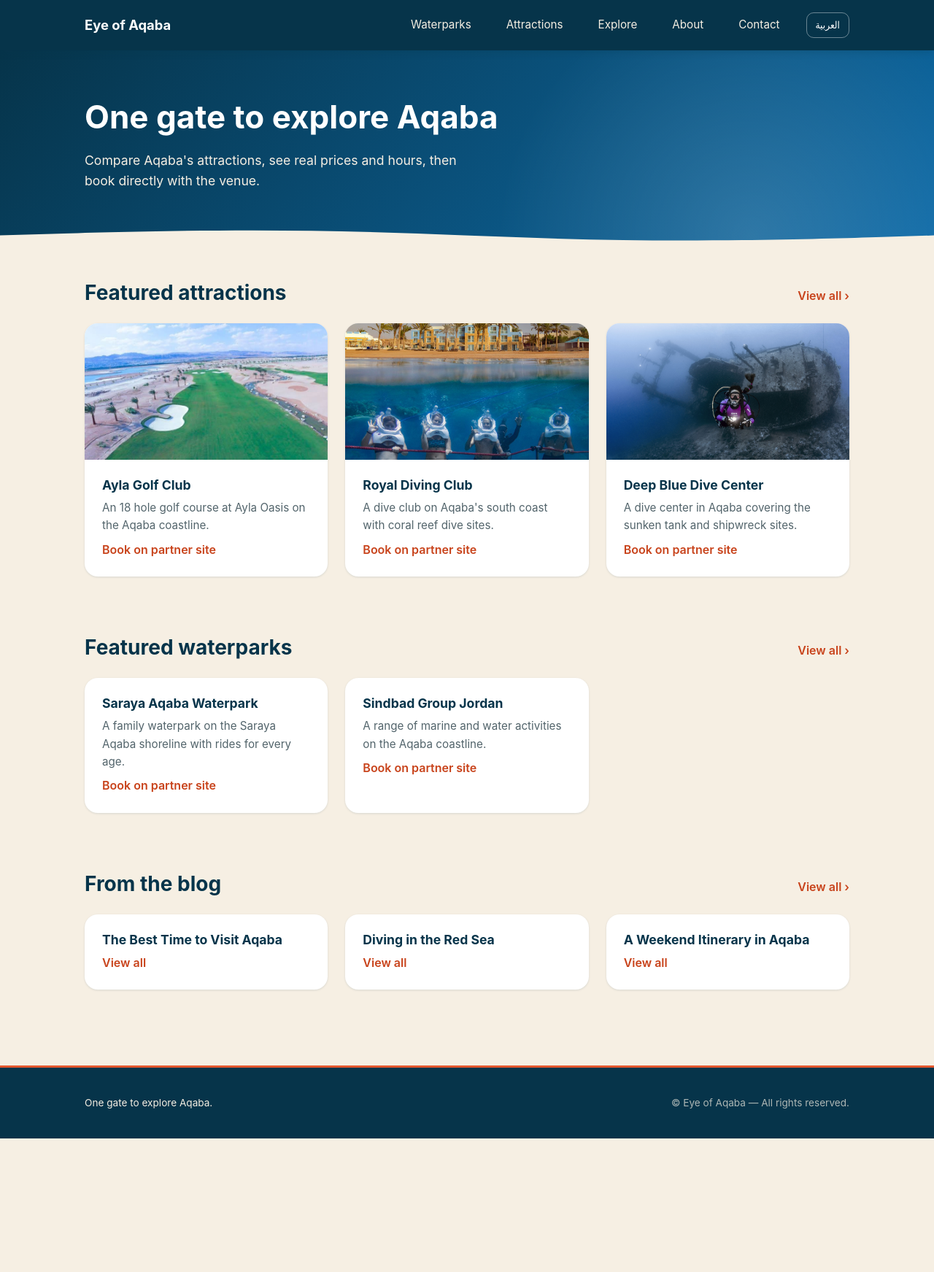
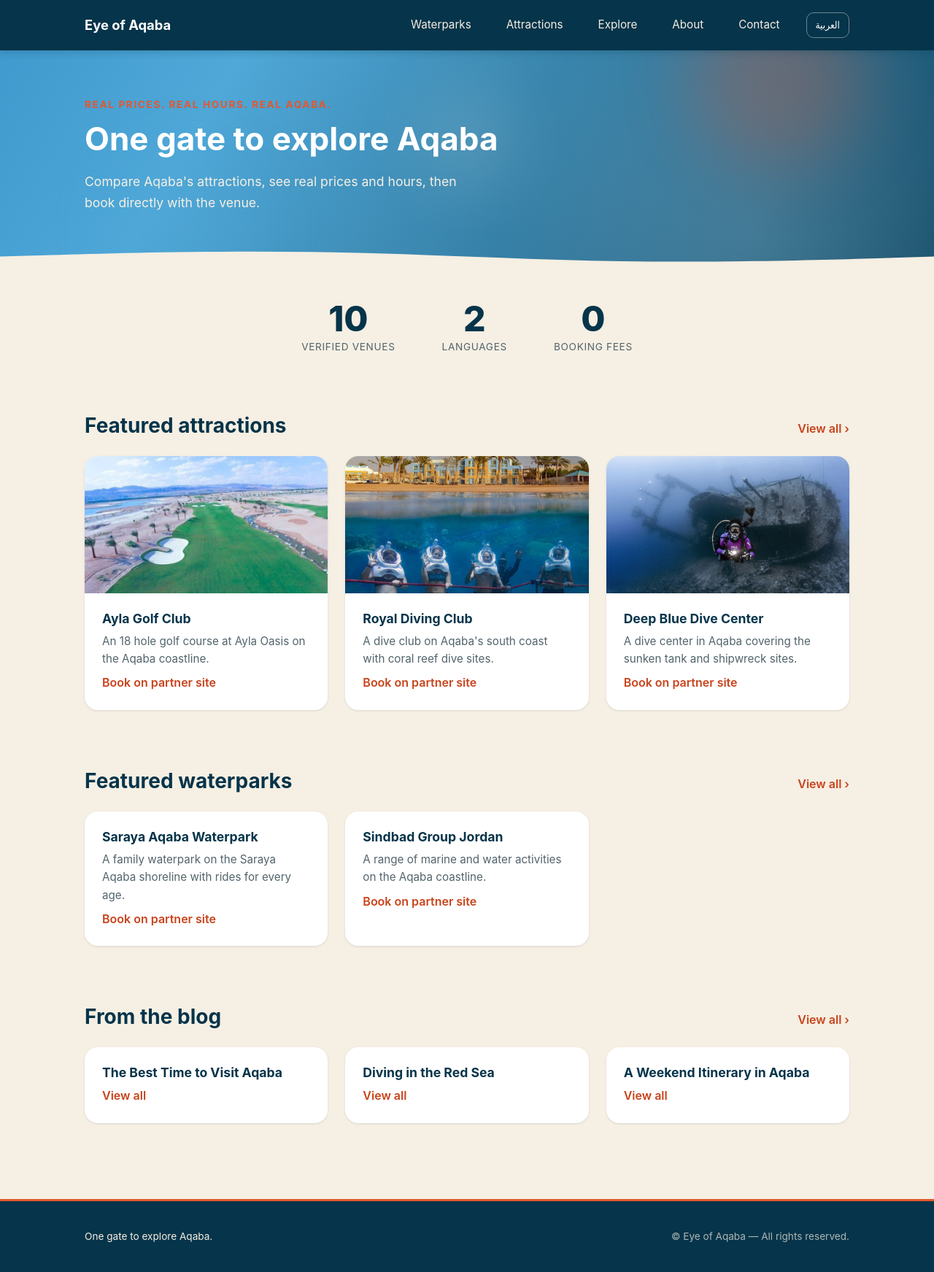
Before and after one commit to AhmadAZ5/AqabaEye, a FastAPI app: page /en/ in a window 1280 px wide. Shown: the whole page at 73% size. Before the commit the page ends 1560 px from the top, so only its background shows below. Run offline with FastAPI, Linux system fonts and the light colour scheme.

Commit message:
Add hero animation, a hook line, animated stats, and scroll-reveal cards
Hero now has a slowly drifting gradient background, three floating
blurred orbs, and a punchy kicker line above the headline ("Real
prices. Real hours. Real Aqaba."). Added an animated stats strip
under the hero with a real, honest venue count (currently 10) instead
of made-up numbers. Every card grid site-wide now cascades in with a
staggered fade/slide as it scrolls into view, and card photos zoom
slightly on hover. Everything respects prefers-reduced-motion and
degrades to fully visible with no JS.

```diff
--- a/Code/backend/main.py
+++ b/Code/backend/main.py
@@ -102,9 +102,10 @@
     featured = [w for w in waterparks if w["is_published"] and w["is_featured"]]
     featured_attractions = [a for a in attractions if a["is_published"] and a["is_featured"]]
     latest_posts = [p for p in posts if p["is_published"]][:3]
+    total_venues = len([w for w in waterparks if w["is_published"]]) + len([a for a in attractions if a["is_published"]])
     return render(
         request, "home.html", lang, featured=featured, featured_attractions=featured_attractions,
-        latest_posts=latest_posts,
+        latest_posts=latest_posts, total_venues=total_venues,
     )
 
 
--- a/Code/frontend/static/css/main.css
+++ b/Code/frontend/static/css/main.css
@@ -181,13 +181,74 @@
   background: rgba(255, 255, 255, 0.1);
 }
 
-/* Hero, the glow blob and the wave at the bottom are just decoration so they sit behind the real text */
+/* Hero, the glow blob and the wave at the bottom are just decoration so they sit behind the real text.
+   background-size bigger than 100% plus the shifting position is what makes the gradient slowly drift. */
 .hero {
   position: relative;
-  background: linear-gradient(135deg, var(--color-sea-deep), var(--color-sea));
+  background: linear-gradient(120deg, var(--color-sea-deep), var(--color-sea), var(--color-sea-light), var(--color-sea-deep));
+  background-size: 300% 300%;
+  animation: heroGradientDrift 16s ease-in-out infinite;
   color: var(--color-white);
   padding-block: var(--space-5);
   overflow: hidden;
+}
+
+@keyframes heroGradientDrift {
+  0%, 100% { background-position: 0% 50%; }
+  50% { background-position: 100% 50%; }
+}
+
+/* three soft blurred circles that drift up and down forever, purely decorative */
+.hero__orb {
+  position: absolute;
+  border-radius: 50%;
+  filter: blur(50px);
+  pointer-events: none;
+  animation: heroOrbFloat 9s ease-in-out infinite;
+}
+
+.hero__orb--1 {
+  width: 240px;
+  height: 240px;
+  background: var(--color-coral);
+  opacity: 0.28;
+  top: -70px;
+  inset-inline-end: 8%;
+}
+
+.hero__orb--2 {
+  width: 180px;
+  height: 180px;
+  background: var(--color-sea-light);
+  opacity: 0.3;
+  bottom: -50px;
+  inset-inline-start: 12%;
+  animation-delay: 3s;
+}
+
+.hero__orb--3 {
+  width: 130px;
+  height: 130px;
+  background: var(--color-sand);
+  opacity: 0.16;
+  top: 20%;
+  inset-inline-start: 45%;
+  animation-delay: 5.5s;
+}
+
+@keyframes heroOrbFloat {
+  0%, 100% { transform: translate(0, 0); }
+  50% { transform: translate(14px, -22px); }
+}
+
+@media (prefers-reduced-motion: reduce) {
+  .hero {
+    animation: none;
+  }
+
+  .hero__orb {
+    animation: none;
+  }
 }
 
 .hero::before {
@@ -226,6 +287,66 @@
   max-width: 50ch;
   color: var(--color-sand);
   font-size: 1.1rem;
+}
+
+.hero__kicker {
+  text-transform: uppercase;
+  letter-spacing: 0.12em;
+  font-size: 0.85rem;
+  font-weight: 700;
+  color: var(--color-coral);
+  margin: 0 0 var(--space-1);
+}
+
+/* the three big numbers under the hero */
+.stats {
+  display: flex;
+  justify-content: center;
+  gap: var(--space-5);
+  flex-wrap: wrap;
+  padding-block: var(--space-4);
+  text-align: center;
+}
+
+.stats__item {
+  display: flex;
+  flex-direction: column;
+  gap: 0.2rem;
+}
+
+.stats__number {
+  font-size: clamp(2rem, 5vw, 3rem);
+  font-weight: 800;
+  color: var(--color-sea-deep);
+  line-height: 1;
+}
+
+.stats__label {
+  font-size: 0.85rem;
+  color: var(--color-ink-soft);
+  text-transform: uppercase;
+  letter-spacing: 0.05em;
+}
+
+/* fades and slides up once scrolled into view, js adds "revealed", see main.js.
+   without js html never gets the "js" class so everything just stays visible. */
+html.js .reveal {
+  opacity: 0;
+  transform: translateY(24px);
+  transition: opacity 0.6s ease, transform 0.6s ease;
+}
+
+html.js .reveal.revealed {
+  opacity: 1;
+  transform: translateY(0);
+}
+
+@media (prefers-reduced-motion: reduce) {
+  html.js .reveal {
+    opacity: 1;
+    transform: none;
+    transition: none;
+  }
 }
 
 /* Sections */
@@ -319,6 +440,17 @@
   aspect-ratio: 16 / 9;
   object-fit: cover;
   display: block;
+  transition: transform 0.4s ease;
+}
+
+.card:hover .card__media {
+  transform: scale(1.06);
+}
+
+@media (prefers-reduced-motion: reduce) {
+  .card__media {
+    transition: none;
+  }
 }
 
 /* same deal but bigger, for the single detail page at the top of a waterpark or post */
--- a/Code/frontend/static/js/main.js
+++ b/Code/frontend/static/js/main.js
@@ -19,6 +19,72 @@
   });
 });
 
+// fades/slides .reveal elements in once they scroll into view, used for cards
+// and the hero/stats content. no IntersectionObserver support just shows
+// everything immediately instead of leaving it stuck invisible.
+document.addEventListener("DOMContentLoaded", () => {
+  const revealEls = document.querySelectorAll(".reveal");
+  if (!revealEls.length) {
+    return;
+  }
+
+  if (!("IntersectionObserver" in window)) {
+    revealEls.forEach((el) => el.classList.add("revealed"));
+    return;
+  }
+
+  const observer = new IntersectionObserver(
+    (entries) => {
+      entries.forEach((entry) => {
+        if (entry.isIntersecting) {
+          entry.target.classList.add("revealed");
+          observer.unobserve(entry.target);
+        }
+      });
+    },
+    { threshold: 0.15 }
+  );
+
+  revealEls.forEach((el) => observer.observe(el));
+});
+
+// counts a .stats__number up from 0 to its data-count once it scrolls into view
+document.addEventListener("DOMContentLoaded", () => {
+  const numbers = document.querySelectorAll(".stats__number");
+  if (!numbers.length || !("IntersectionObserver" in window)) {
+    return;
+  }
+
+  const countUp = (el) => {
+    const target = parseInt(el.dataset.count, 10) || 0;
+    const duration = 1200;
+    const start = performance.now();
+
+    const tick = (now) => {
+      const progress = Math.min((now - start) / duration, 1);
+      el.textContent = Math.round(progress * target);
+      if (progress < 1) {
+        requestAnimationFrame(tick);
+      }
+    };
+    requestAnimationFrame(tick);
+  };
+
+  const observer = new IntersectionObserver(
+    (entries) => {
+      entries.forEach((entry) => {
+        if (entry.isIntersecting) {
+          countUp(entry.target);
+          observer.unobserve(entry.target);
+        }
+      });
+    },
+    { threshold: 0.6 }
+  );
+
+  numbers.forEach((el) => observer.observe(el));
+});
+
 // CTA click logging, fires in the background and never blocks the link from opening
 document.addEventListener("DOMContentLoaded", () => {
   if (!navigator.sendBeacon) {
--- a/Code/frontend/templates/attractions.html
+++ b/Code/frontend/templates/attractions.html
@@ -31,7 +31,8 @@
           t('attractions.price_adult') + ": " + a.price_adult|string + " " + a.currency,
           t('attractions.hours') + ": " + a.hours,
           t('attractions.last_verified').replace('{date}', a.last_verified)
-        ]
+        ],
+        delay=loop.index0 * 80
       ) }}
     {% endfor %}
   </div>
--- a/Code/frontend/templates/explore.html
+++ b/Code/frontend/templates/explore.html
@@ -19,7 +19,8 @@
         link_text=t('home.view_all'),
         summary=(p.body_ar if lang == 'ar' else p.body_en)[:120] ~ '…',
         image=p.cover_image,
-        meta=[p.published_at]
+        meta=[p.published_at],
+        delay=loop.index0 * 80
       ) }}
     {% endfor %}
   </div>
--- a/Code/frontend/templates/home.html
+++ b/Code/frontend/templates/home.html
@@ -5,9 +5,28 @@
 
 {% block content %}
 <section class="hero">
+  <div class="hero__orb hero__orb--1" aria-hidden="true"></div>
+  <div class="hero__orb hero__orb--2" aria-hidden="true"></div>
+  <div class="hero__orb hero__orb--3" aria-hidden="true"></div>
   <div class="container">
-    <h1>{{ t('home.hero_title') }}</h1>
-    <p class="hero__subtitle">{{ t('home.hero_subtitle') }}</p>
+    <p class="hero__kicker reveal">{{ t('home.hook') }}</p>
+    <h1 class="reveal">{{ t('home.hero_title') }}</h1>
+    <p class="hero__subtitle reveal" style="transition-delay: 100ms">{{ t('home.hero_subtitle') }}</p>
+  </div>
+</section>
+
+<section class="stats container">
+  <div class="stats__item reveal">
+    <span class="stats__number" data-count="{{ total_venues }}">0</span>
+    <span class="stats__label">{{ t('home.stat_venues') }}</span>
+  </div>
+  <div class="stats__item reveal" style="transition-delay: 80ms">
+    <span class="stats__number" data-count="2">0</span>
+    <span class="stats__label">{{ t('home.stat_languages') }}</span>
+  </div>
+  <div class="stats__item reveal" style="transition-delay: 160ms">
+    <span class="stats__number" data-count="0">0</span>
+    <span class="stats__label">{{ t('home.stat_fees') }}</span>
   </div>
 </section>
 
@@ -23,7 +42,8 @@
         href="/" + lang + "/attractions/" + a.slug,
         link_text=t('attractions.cta'),
         summary=a.summary_ar if lang == 'ar' else a.summary_en,
-        image=a.image_urls[0] if a.image_urls else none
+        image=a.image_urls[0] if a.image_urls else none,
+        delay=loop.index0 * 80
       ) }}
     {% endfor %}
   </div>
@@ -41,7 +61,8 @@
         href="/" + lang + "/waterparks/" + w.slug,
         link_text=t('waterparks.cta'),
         summary=w.summary_ar if lang == 'ar' else w.summary_en,
-        image=w.image_urls[0] if w.image_urls else none
+        image=w.image_urls[0] if w.image_urls else none,
+        delay=loop.index0 * 80
       ) }}
     {% endfor %}
   </div>
@@ -58,7 +79,8 @@
         title=p.title_ar if lang == 'ar' else p.title_en,
         href="/" + lang + "/explore/" + p.slug,
         link_text=t('home.view_all'),
-        image=p.cover_image
+        image=p.cover_image,
+        delay=loop.index0 * 80
       ) }}
     {% endfor %}
   </div>
--- a/Code/frontend/templates/partials/card.html
+++ b/Code/frontend/templates/partials/card.html
@@ -1,6 +1,7 @@
-{# card just draws the photo if one got passed in, if not it skips straight to the text, no gray box or nothing #}
-{% macro card(title, href, link_text, summary=none, image=none, meta=none) %}
-<article class="card">
+{# card just draws the photo if one got passed in, if not it skips straight to the text, no gray box or nothing.
+   delay staggers the scroll-in animation so a grid of cards cascades in instead of popping in all at once #}
+{% macro card(title, href, link_text, summary=none, image=none, meta=none, delay=0) %}
+<article class="card reveal" style="transition-delay: {{ delay }}ms">
   {% if image %}
   <img class="card__media" src="{{ image }}" alt="{{ title }}" loading="lazy">
   {% endif %}
--- a/Code/frontend/templates/waterparks.html
+++ b/Code/frontend/templates/waterparks.html
@@ -31,7 +31,8 @@
           t('waterparks.price_adult') + ": " + w.price_adult|string + " " + w.currency,
           t('waterparks.hours') + ": " + w.hours,
           t('waterparks.last_verified').replace('{date}', w.last_verified)
-        ]
+        ],
+        delay=loop.index0 * 80
       ) }}
     {% endfor %}
   </div>
--- a/Code/locales/ar.json
+++ b/Code/locales/ar.json
@@ -8,8 +8,12 @@
     "contact": "تواصل معنا"
   },
   "home": {
+    "hook": "أسعار حقيقية. أوقات حقيقية. عقبة حقيقية.",
     "hero_title": "بوابتك الواحدة لاستكشاف العقبة",
     "hero_subtitle": "قارن بين معالم العقبة، شاهد الأسعار وأوقات الزيارة الحقيقية، ثم احجز مباشرة مع الجهة المشغلة.",
+    "stat_venues": "معلم موثّق",
+    "stat_languages": "لغتان",
+    "stat_fees": "رسوم حجز",
     "featured_title": "منتزهات مائية مميزة",
     "featured_attractions_title": "معالم مميزة",
     "posts_title": "من المدونة",
--- a/Code/locales/en.json
+++ b/Code/locales/en.json
@@ -8,8 +8,12 @@
     "contact": "Contact"
   },
   "home": {
+    "hook": "Real prices. Real hours. Real Aqaba.",
     "hero_title": "One gate to explore Aqaba",
     "hero_subtitle": "Compare Aqaba's attractions, see real prices and hours, then book directly with the venue.",
+    "stat_venues": "Verified venues",
+    "stat_languages": "Languages",
+    "stat_fees": "Booking fees",
     "featured_title": "Featured waterparks",
     "featured_attractions_title": "Featured attractions",
     "posts_title": "From the blog",
```
